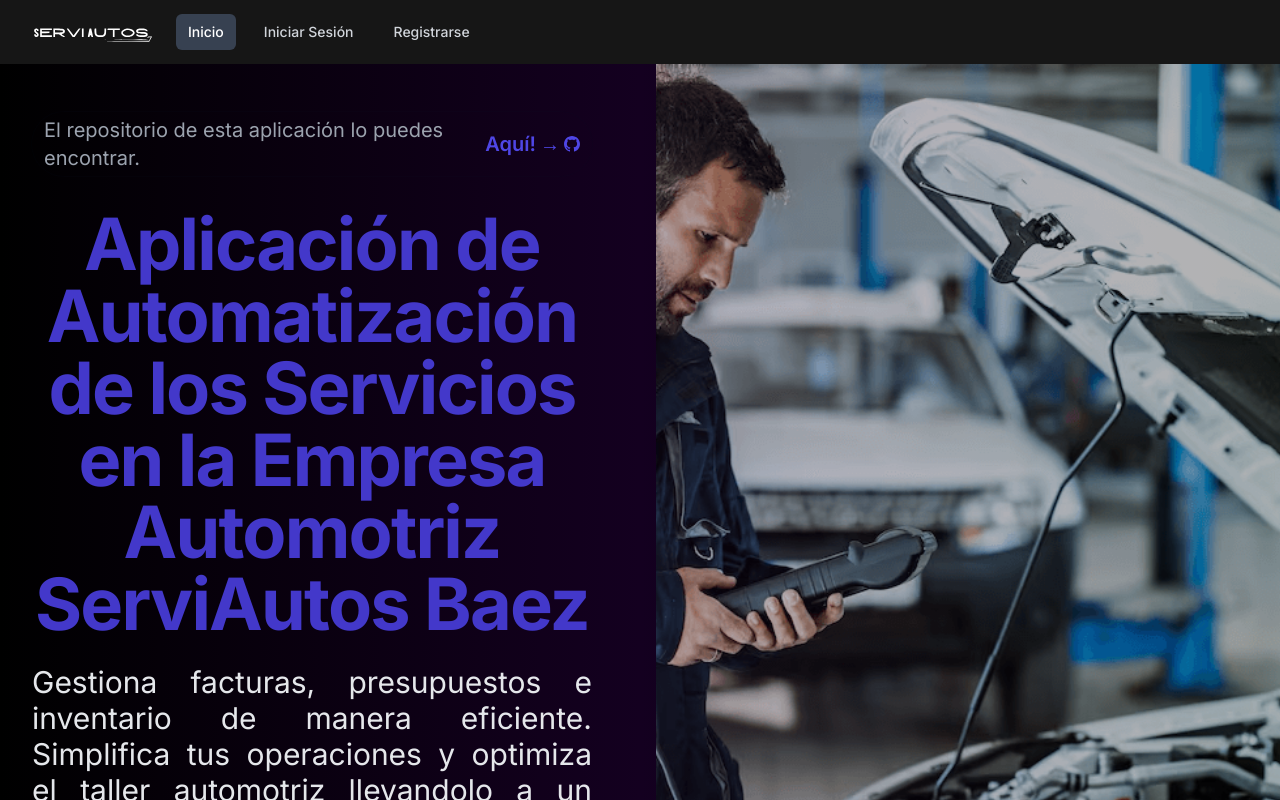
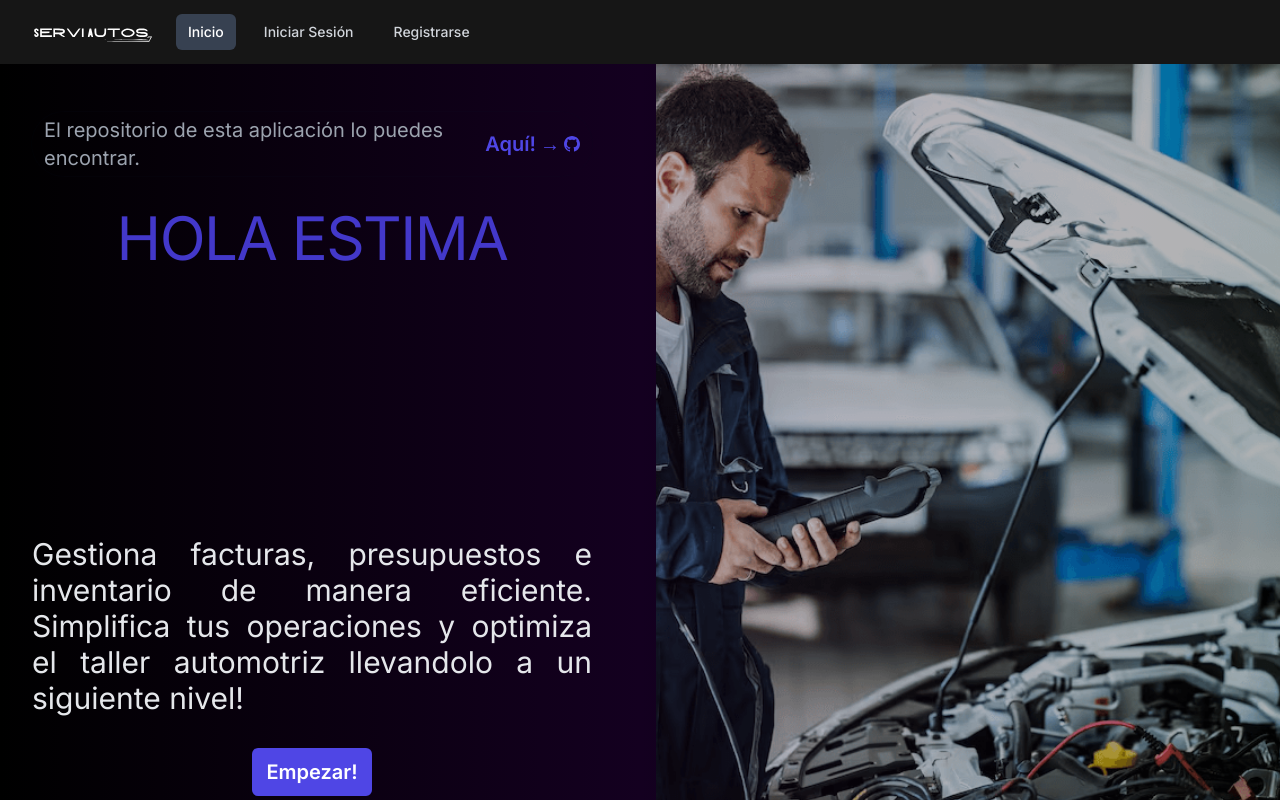
Before and after one commit to Josubaze/servi-autos, a Next.js app: page / in a window 1280 px wide. Shown: the top 800 px of the page. Built offline with nearby package versions, Linux system fonts and the light colour scheme; no server answers.

Commit message:
add Typewriter

```diff
--- a/src/components/Hero/Hero.tsx
+++ b/src/components/Hero/Hero.tsx
@@ -1,8 +1,11 @@
 'use client'
 
 import Image from 'next/image'
+import {Typewriter} from 'src/components/Typewriter'
 
 export const Hero = () => {
+  const words = ["HOLA ESTIMADOS! BIENVENIDOS A ESTA PROPUESTA.", "APLICACIÓN PARA LA AUTOMATIZACIÓN DE LOS SERVICIOS EN LA EMPRESA AUTOMOTRIZ SERVIAUTOS BAEZ C.A"];
+
   return (
     <div className="relative bg-cover bg-center flex flex-grow">
       <div className="relative isolate lg: w-full">
@@ -26,10 +29,13 @@
               </div>
             </div>
             <div className="text-center lg:text-left">
-              <h1 className="text-4xl  text-center font-bold tracking-tight text-indigo-700 md:text-6xl xl:text-7xl">
+              <div className='min-h-52 mx-auto sm:min-h-80'>
+                <Typewriter words={words}></Typewriter>
+              </div>
+              {/* <h1 className="text-4xl  text-center font-bold tracking-tight text-indigo-700 md:text-6xl xl:text-7xl">
                 Aplicación de Automatización de los Servicios en la Empresa Automotriz ServiAutos Baez
-              </h1>
-              <p className="mt-6 text-lg leading-8 text-gray-200 text-justify md:text-2xl xl:text-3xl">
+              </h1> */}
+              <p className="mt-2 text-lg leading-8 text-gray-200 text-justify md:text-2xl xl:text-3xl">
                 Gestiona facturas, presupuestos e inventario de manera eficiente.
                 Simplifica tus operaciones y optimiza el taller automotriz llevandolo a un siguiente nivel!
               </p>
@@ -66,5 +72,7 @@
         </div>
       </div>
     </div>
+
   )
+
 }
--- /dev/null
+++ b/src/components/Typewriter/Typewriter.tsx
@@ -0,0 +1,49 @@
+'use client'
+
+import { useEffect, useState } from 'react';
+
+export const Typewriter = ({ words }: any) => {
+  const [currentWordIndex, setCurrentWordIndex] = useState(0);
+  const [isDeleting, setIsDeleting] = useState(false);
+  const [text, setText] = useState('');
+  const [speed, setSpeed] = useState(200);
+  const [hasCompleted, setHasCompleted] = useState(false); // Estado para controlar si la animación ha completado
+
+  useEffect(() => {
+    if (hasCompleted) return; // Si la animación ha completado, no hacer nada
+
+    const handleType = () => {
+      const currentWord = words[currentWordIndex];
+      if (isDeleting) {
+        setText(currentWord.substring(0, text.length - 1));
+        if (text.length === 0) {
+          setIsDeleting(false);
+          setCurrentWordIndex((prevIndex) => (prevIndex + 1) % words.length);
+          setSpeed(1500);
+        } else {
+          setSpeed(50);
+        }
+      } else {
+        setText(currentWord.substring(0, text.length + 1));
+        if (text.length === currentWord.length) {
+          setIsDeleting(true);
+          setSpeed(1500);
+        } else {
+          setSpeed(50);
+        }
+      }
+
+      // Comprobar si se ha completado la animación
+      if (!isDeleting && currentWordIndex === words.length - 1 && text === currentWord) {
+        setHasCompleted(true);
+      }
+    };
+
+    const timer = setTimeout(handleType, speed);
+    return () => clearTimeout(timer);
+  }, [text, isDeleting, speed, words, currentWordIndex, hasCompleted]);
+
+  return <h1 className="text-3xl text-center  tracking-tight text-indigo-700 md:text-6xl xl:text-6xl">{text}</h1>;
+};
+
+export default Typewriter;
--- /dev/null
+++ b/src/components/Typewriter/index.tsx
@@ -0,0 +1 @@
+export { Typewriter} from './Typewriter'
```
